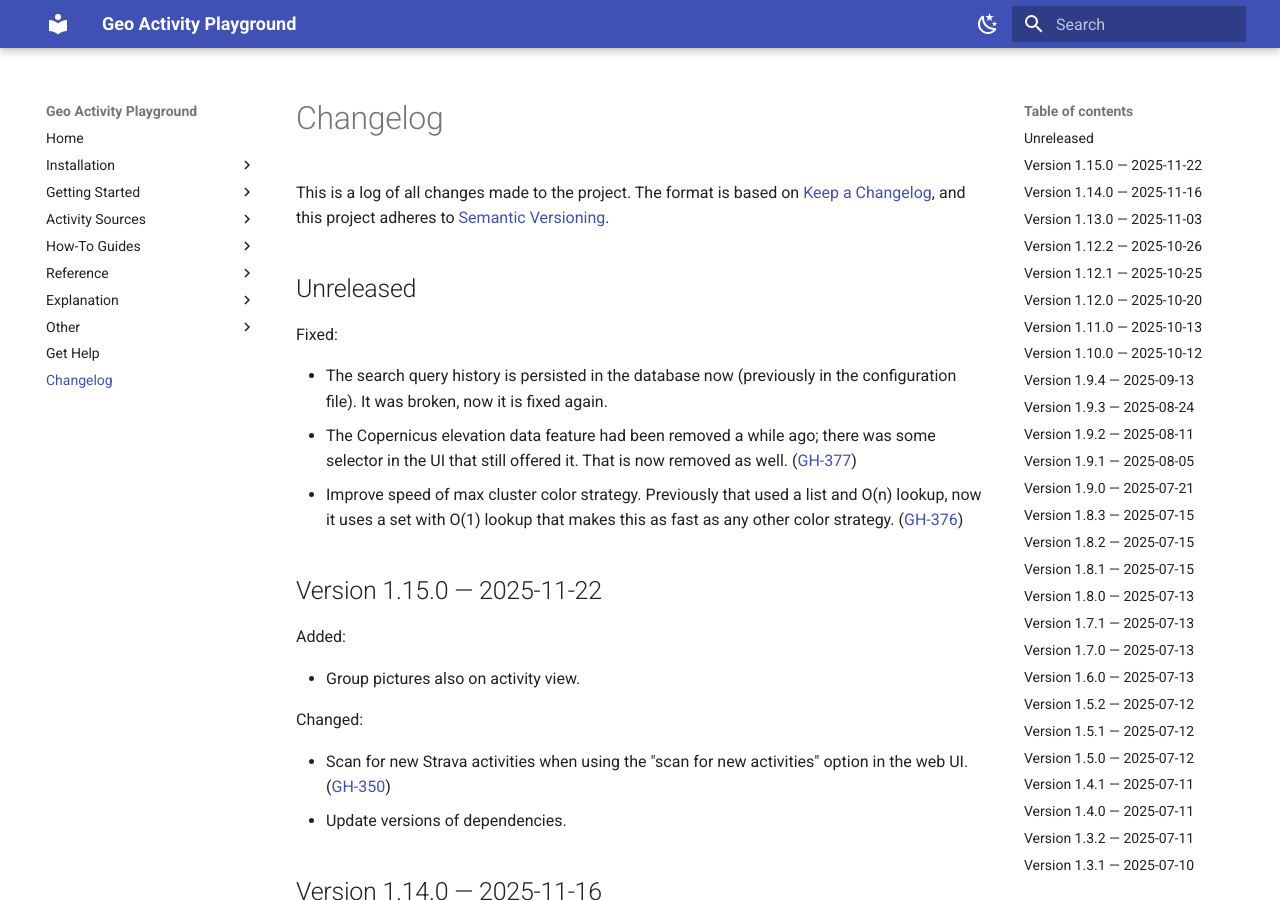
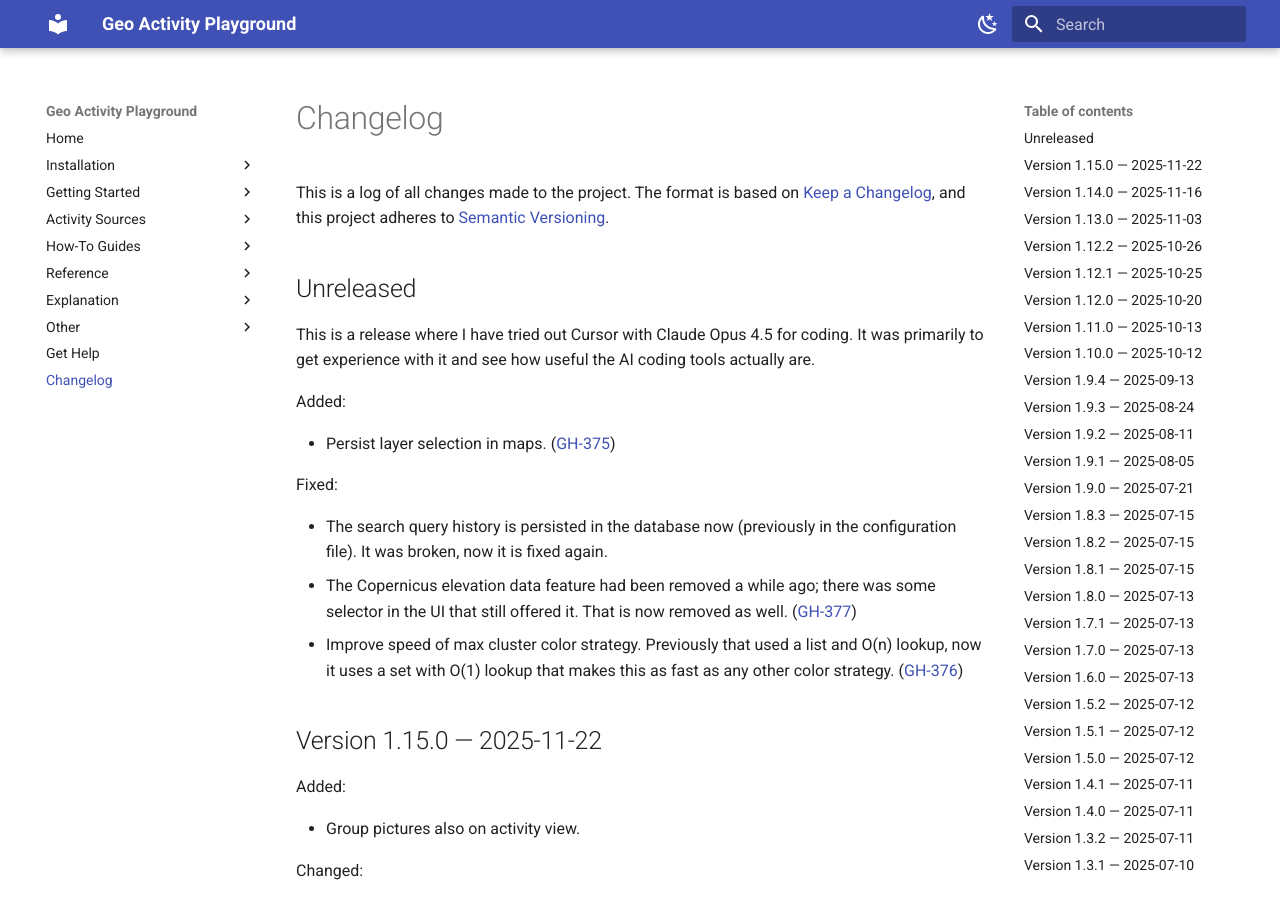
Before and after one commit to martin-ueding/geo-activity-playground, an MkDocs documentation site: the page built from docs/changelog.md, in a window 1280 px wide and 900 px high. Built offline with MkDocs 1.6.1 and Material for MkDocs 9.7.7, drawn with Linux system fonts in a browser that asks for light colours.

Commit message:
Changelog entry

```diff
--- a/docs/changelog.md
+++ b/docs/changelog.md
@@ -16,6 +16,12 @@ Types of changes
 -->
 
 ## Unreleased
+
+This is a release where I have tried out Cursor with Claude Opus 4.5 for coding. It was primarily to get experience with it and see how useful the AI coding tools actually are.
+
+Added:
+
+- Persist layer selection in maps. ([GH-375](https://github.com/martin-ueding/geo-activity-playground/issues/375))
 
 Fixed:
 
```
